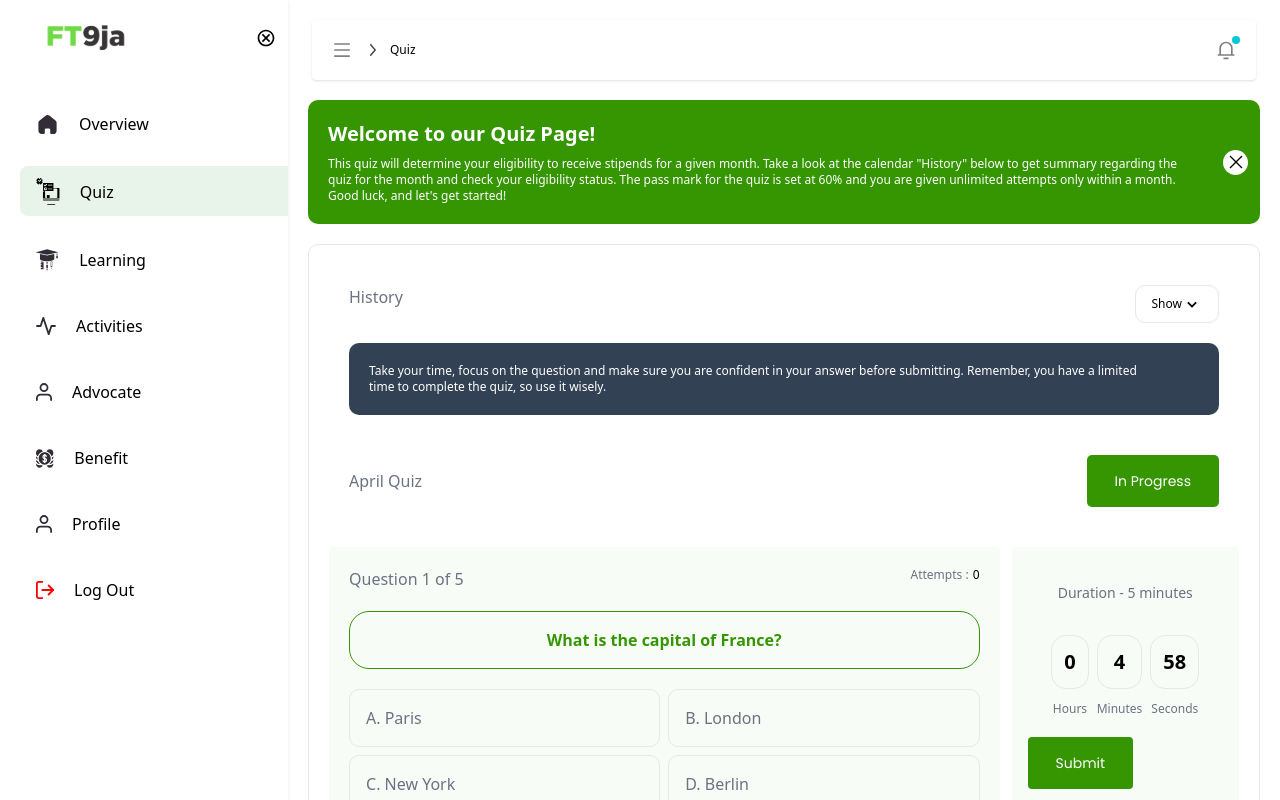
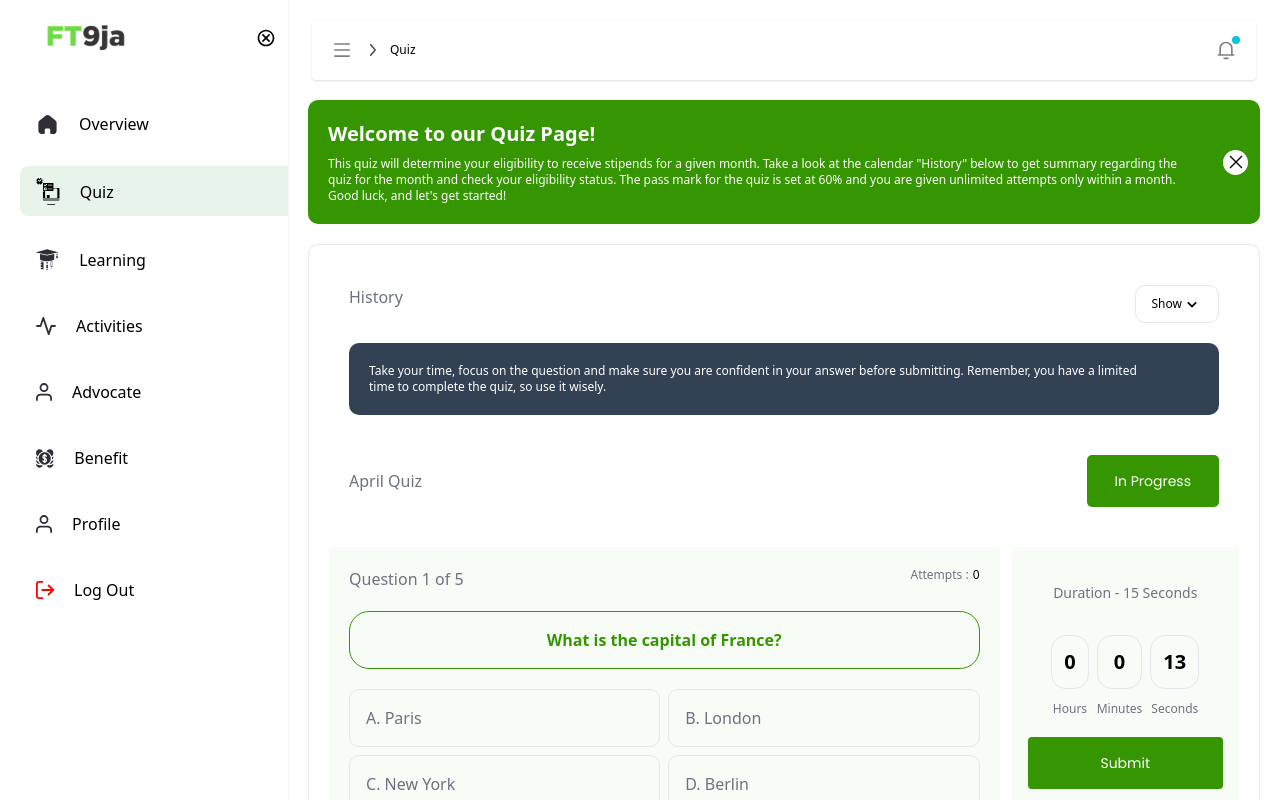
Before and after one commit to seunthegreat/FT9ja-Hero-main, a React (Vite) app: page /dashboard/quiz in a window 1280 px wide. Both pictures are taken after a click on the button "Start". Shown: the top 800 px of the page. Built offline with nearby package versions, Linux system fonts and the light colour scheme.

Commit message:
fixed timer bug

```diff
--- a/src/components/QuestionCard.jsx
+++ b/src/components/QuestionCard.jsx
@@ -1,10 +1,11 @@
-import React, { useEffect } from 'react';
-import ReactPlayer from 'react-player';
+import React, { useEffect, useState, useRef } from 'react';
 import { text, layout } from '../style';
 import { useStateContext } from '../context/ContextProvider';
 import { QuizTimer, QuizCalendar, Tips, Button, Quiz} from './index';
 import { search } from '../functions/Quiz';
 import { tips } from '../constants';
+import { ToastContainer, toast } from 'react-toastify';
+import 'react-toastify/dist/ReactToastify.css';
 
 const choicesLabel = (index) => {
   if (index == 0 ) return 'A';
@@ -33,19 +34,56 @@ const getDuration = (x) => {
 
 const QuestionCard = ({handleSelection, selectedChoice}) => {
 
-  const { showQuizTip, setShowQuizTip, quiz, setQuiz ,
+  const { showQuizTip, setShowQuizTip, quiz, setQuiz ,time,
     setTime, timer,  quizDuration, setShowCalendar,
-    currentMonthInfo, history, passMark } = useStateContext();
+    currentMonthInfo, history, passMark, isTimeUp, setIsTimeUp } = useStateContext();
+
+    const intervalId = useRef(null);
 
   const duration = getDuration(quizDuration);
+
+  // const handleStart = () => {
+  //   setShowCalendar(false); //--> Hide Calendar
+  //   setQuiz('start');
+  //   timer.current = setInterval(()=> {
+  //     setTime((prevTime) => prevTime - 1);
+  //   }, 1000)
+  // };
 
   const handleStart = () => {
     setShowCalendar(false); //--> Hide Calendar
     setQuiz('start');
-    timer.current = setInterval(()=> {
-      setTime((prevTime) => prevTime - 1);
-    }, 1000)
   };
+
+  const showToastMessage = (message) => {
+  toast.error(message, {
+    position: toast.POSITION.TOP_RIGHT
+  });
+  };
+
+
+
+  useEffect(() => {
+    if (quiz === 'start') {
+      setShowCalendar(false);
+      intervalId.current = setInterval(() => {
+        if (time <= 0) {
+          setIsTimeUp(true);
+          clearInterval(intervalId.current);
+        } else if (time <= 10) { // show a warning message
+          console.log(`Time is almost up, Only ${time} seconds remaining`);
+          setTime(time - 1);
+        } else {
+          setTime(time - 1);
+        }
+      }, 1000);
+    }
+
+    if (isTimeUp) {
+
+    }
+    return () => clearInterval(intervalId.current);
+  }, [quiz, time]);
 
   const getQuizSummary = () => {
     let { id } = currentMonthInfo;
@@ -153,6 +191,7 @@ const QuestionCard = ({handleSelection, selectedChoice}) => {
             </>
           )}
            {/* <QuizCompleted /> */}
+           <ToastContainer />
         </div>
       </div>
 
--- a/src/components/QuizTimer.jsx
+++ b/src/components/QuizTimer.jsx
@@ -1,4 +1,4 @@
-import React from 'react';
+import React, { useEffect } from 'react';
 import Button from './Button';
 import { text } from '../style';
 import { useStateContext } from '../context/ContextProvider';
@@ -23,11 +23,18 @@ const showToastMessage = (message) => {
 const QuizTimer = () => {
   const { quizDuration, setQuiz , time, setTime, timer, selectedChoice,
     quizQuestions, setPage, setScore, passMark, setHistory, currentMonthInfo,
-    attempts, setShowCalendar, quizRecord, history, setCurrentMonthInfo } = useStateContext();
+    attempts, setShowCalendar, quizRecord, history, setCurrentMonthInfo,
+    isTimeUp } = useStateContext();
 
   let hours = Math.floor(time / 3600);
   let minutes = Math.floor(time / 60);
   let seconds = time % 60;
+
+  useEffect(() => {
+    if (isTimeUp) {
+      handleStop();
+    }
+  }, [time, isTimeUp]);
 
   const handleStop = () => {
     const result = calculateQuizResult( quizQuestions, selectedChoice);
@@ -63,6 +70,16 @@ const QuizTimer = () => {
     }
   };
 
+  const formatTime = (timeInSeconds) => {
+    if (timeInSeconds < 60) {
+        return timeInSeconds + ' Seconds';
+    } else if (timeInSeconds < 3600) {
+        return Math.floor(timeInSeconds / 60) + ' Minutes';
+    } else if (timeInSeconds < 86400) {
+        return Math.floor(timeInSeconds / 3600) + ' Hours';
+    }
+  };
+
   const updateCurrentMonthInfo = (query, record, score, attempts) => {
     let result = search(query, record, 'month');
     let { id, name, description, month } = result;
@@ -80,7 +97,7 @@ const QuizTimer = () => {
     <div className='flex-2 flex flex-col lg:w-1/4 md:w-1/4 sm:ml-3 ss:w-full '>
       <div className='flex md:flex-col items-center justify-evenly  bg-dimGreen p-4 rounded ss:flex-row'>
         <p className={`text-sm text-gray-500 lg:mt-5 md:text-center sm:text-ss mb-3 md:w-full lg:w-full
-        ss:w-full xs:w-full`}>Duration - {quizDuration} minutes</p>
+        ss:w-full xs:w-full`}>Duration - {formatTime(quizDuration)}</p>
         <div className='w-full ss:[40%] flex flex-row my-5 justify-center '>
           {timerFields.map(((item, index) => (
             <div key={index} className={`flex flex-col items-center  ${index !== timerFields.length - 1 && 'mr-2'}`}>
@@ -97,11 +114,11 @@ const QuizTimer = () => {
         </div>
 
 
-        <div className='flex flex-col w-full ss:w-[40%] lg:w-full hidden ss:block'>
+        <div className='flex flex-col w-full ss:w-[40%] lg:w-full hidden ss:block '>
           <Button
             title={'Submit'}
             small
-            styles={'lg:rounded ss:rounded-[50px]'}
+            styles={'lg:rounded ss:rounded-[50px] w-full'}
             onClick={() => handleStop()}
           />
         </div>
--- a/src/components/Recommendations.jsx
+++ b/src/components/Recommendations.jsx
@@ -6,7 +6,7 @@ import { useStateContext } from '../context/ContextProvider';
 
 const Recommendations = ({data}) => {
   const { setPage, setAttempts, selectedChoice, score, attempts, currentMonthInfo,
-    setSelectedChoice, setCurrentQuizIndex, setQuiz } = useStateContext();
+    setSelectedChoice, setCurrentQuizIndex, setQuiz, setIsTimeUp } = useStateContext();
 
   const attempt = {
     id: attempts + 1,
@@ -23,6 +23,7 @@ const Recommendations = ({data}) => {
     setPage('main');
     setSelectedChoice([]);
     setCurrentQuizIndex(0);
+    setIsTimeUp(false);
   };
 
   //console.log(currentMonthInfo)
--- a/src/context/ContextProvider.jsx
+++ b/src/context/ContextProvider.jsx
@@ -47,7 +47,7 @@ const quizRecord = [
 const quizState = {
   quizQuestions: quiz,
   showQuizTip: true,
-  duration: 5, //-> Quiz duration in minutes
+  duration: 15, //-> Quiz duration in seconds
   quiz: null, //-> 'start', 'inProgress' 'completed'
   page : 'main', //-> 'main' | 'result' |
   currentQuizIndex: 0,
@@ -78,7 +78,8 @@ export const ContextProvider = ({children}) => {
   const [page, setPage] = useState(quizState.page);
   const [showQuizTip, setShowQuizTip] = useState(quizState.showQuizTip);
   const [quiz, setQuiz] = useState(quizState.quiz);
-  const [time, setTime] = useState(quizState.duration * 60) //-> Initialize time in seconds
+  const [time, setTime] = useState(quizState.duration) //-> Initialize time in seconds
+  const [isTimeUp, setIsTimeUp] = useState(false);
   const [currentQuizIndex, setCurrentQuizIndex] = useState(quizState.currentQuizIndex);
   const [selectedChoice, setSelectedChoice] = useState(quizState.selectedChoice);
   const [showCalendar, setShowCalendar] = useState(quizState.showCalendar);
@@ -143,6 +144,7 @@ export const ContextProvider = ({children}) => {
           showCalendar, setShowCalendar, quizQuestions, history, setHistory,
           score, setScore, attempts, setAttempts, selectedMonth, setSelectedMonth,
           currentMonthInfo, setCurrentMonthInfo, quizRecord, passMark, setPassMark,
+          isTimeUp, setIsTimeUp,
 
           //--Learning--//
           showLearningTip, setShowLearningTip, activeTab, setActiveTab,
```
